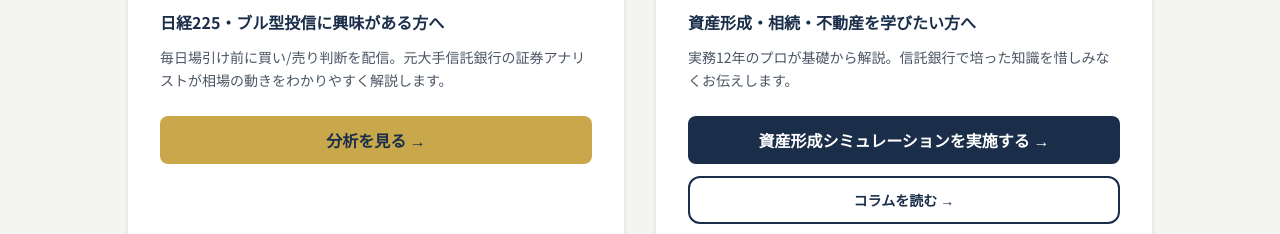
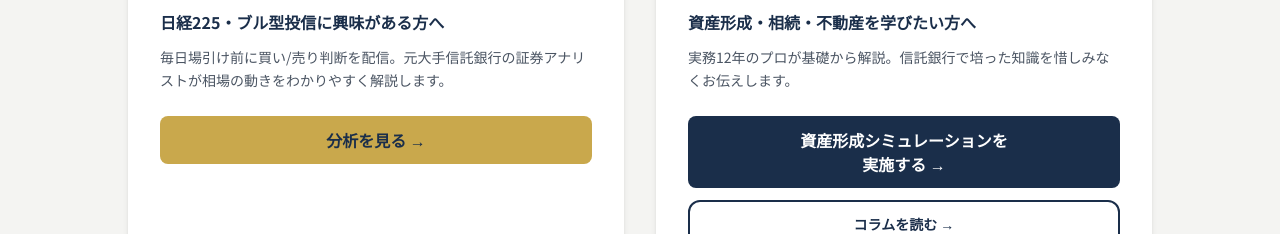
Before and after one commit to tanima3232-eng/bulltalk, a Next.js app: page / in a window 1280 px wide. Shown: the part 948-1182 px from the top of the page. Built offline with nearby package versions, Linux system fonts and the light colour scheme; no server answers.

Commit message:
fix: トップページのシミュレーションボタン文字を2行に分割（スマホ対応）

```diff
--- a/app/page.tsx
+++ b/app/page.tsx
@@ -71,7 +71,7 @@ export default async function HomePage() {
                   実務12年のプロが基礎から解説。信託銀行で培った知識を惜しみなくお伝えします。
                 </p>
                 <Link href="/simulation" className="btn-navy block text-center mb-3">
-                  資産形成シミュレーションを実施する →
+                  資産形成シミュレーションを<br />実施する →
                 </Link>
                 <Link
                   href="/column"
```
